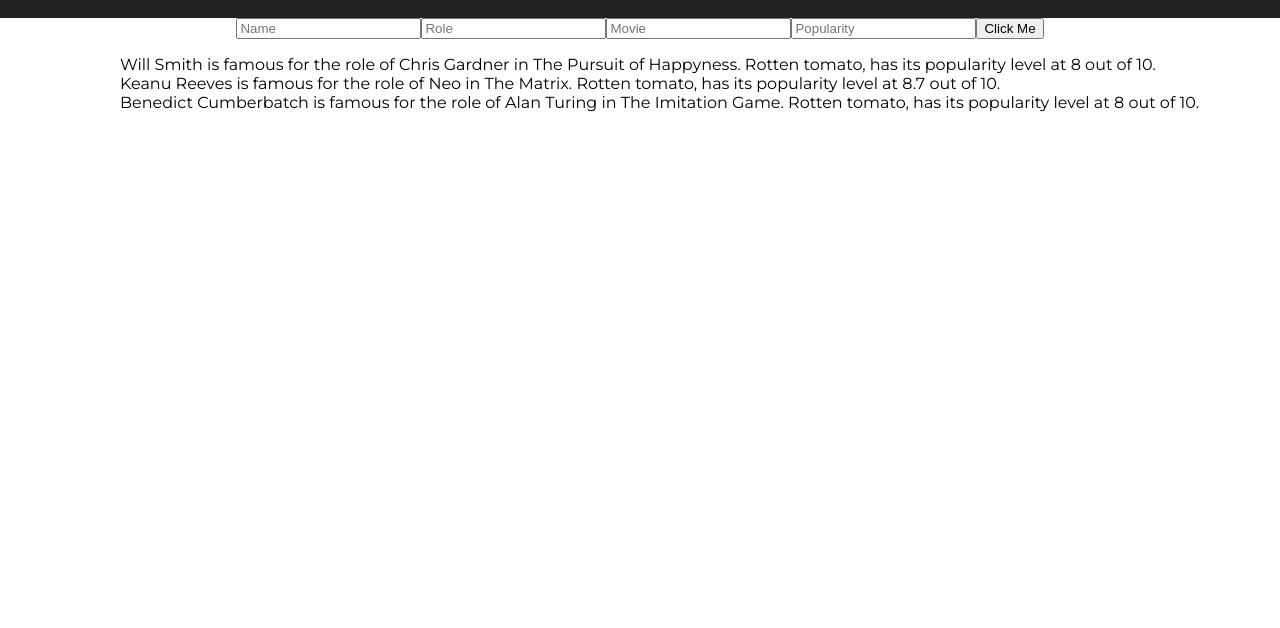
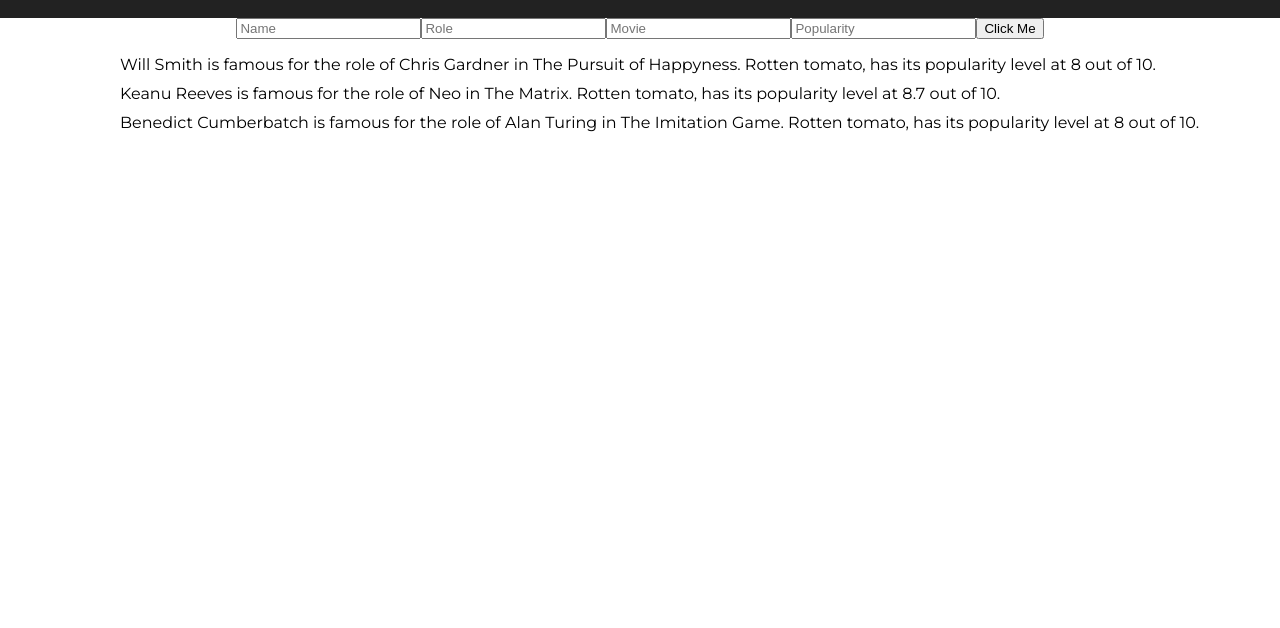
Before and after one commit to dannyyaaj/nunki-famous-people, a React app: page / in a window 1280 px wide. Shown: the part 172-800 px from the top of the page. Built offline with nearby package versions, Linux system fonts and the light colour scheme.

Commit message:
fixed spacing of list items

```diff
--- a/src/components/StarList/StarList.css
+++ b/src/components/StarList/StarList.css
@@ -4,3 +4,7 @@
   text-align: left;
   margin-left: 5rem;
 }
+
+li {
+  margin-top: 10px;
+}
```
